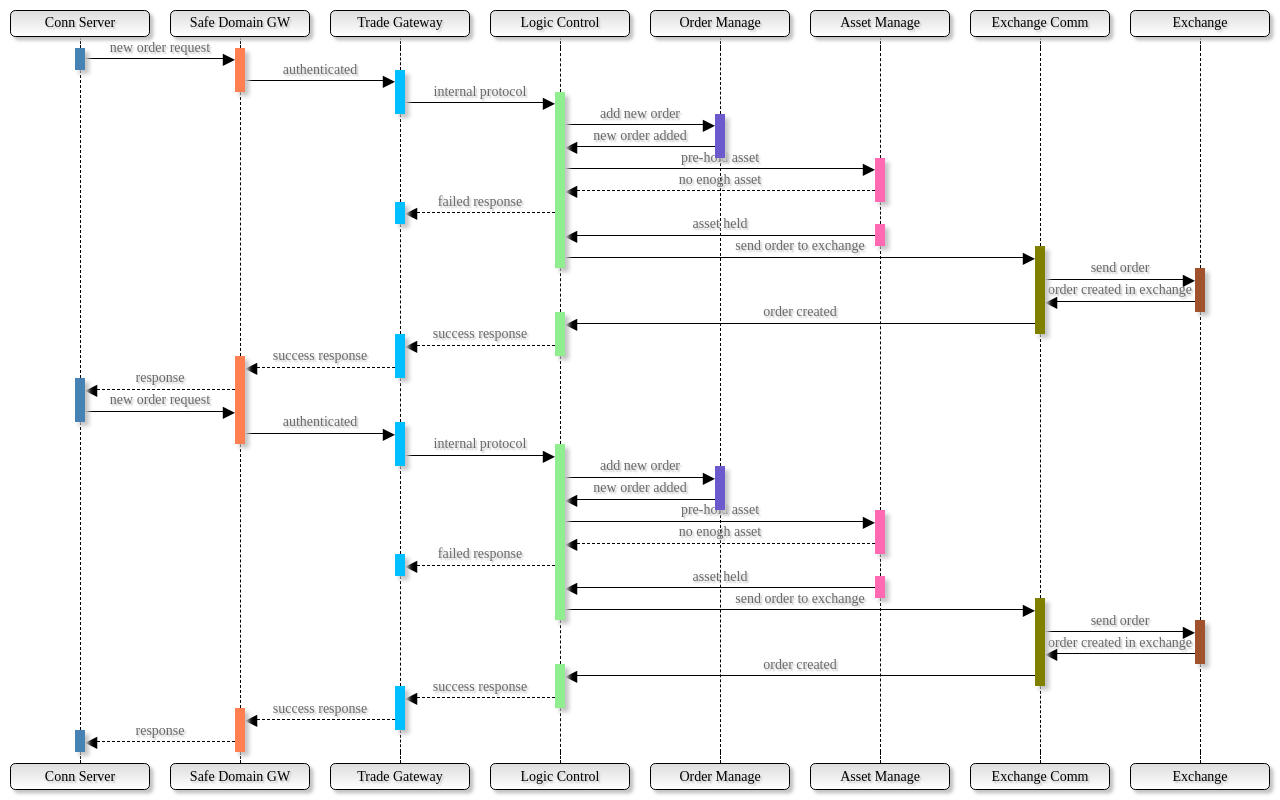
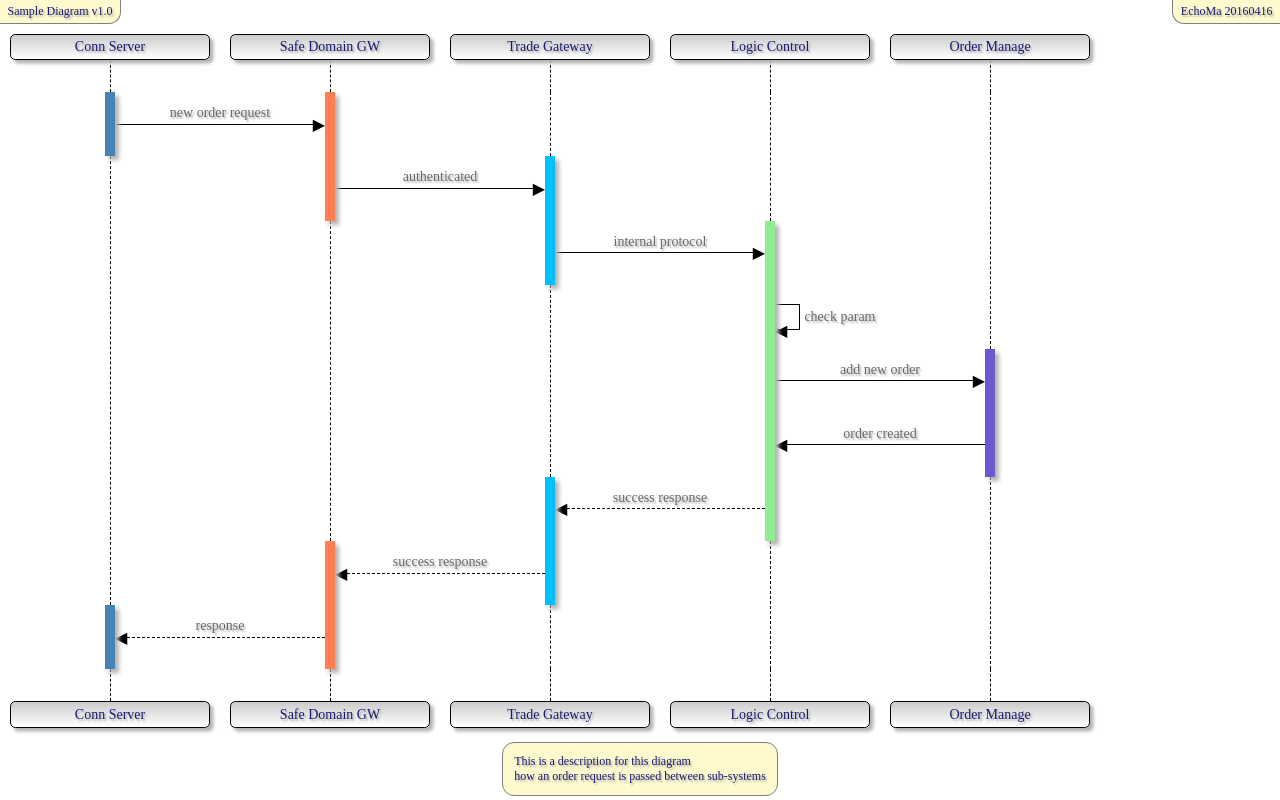
Before and after one commit to echoma/text_sequence_diagram, a website: page example_integeration.html in a window 1280 px wide. Drawn offline with Linux system fonts and the light colour scheme.

Commit message:
full support for UML seq-diagram

```diff
--- a/css/seq_diagram.less
+++ b/css/seq_diagram.less
@@ -4,10 +4,13 @@
 @large_font_size: 14*@px;
 @huge_font_size: 16*@px;
 @box_bordercolor: black;
-@box_backcolor_begin: #DDD;
+@box_bordercolor_light: gray;
+@box_backcolor_begin: #CCC;
 @box_backcolor_end: lighten(@box_backcolor_begin, 50%);
+@box_backcolor_tips: LemonChiffon;
 @box_shadowcolor: darken(@box_backcolor_begin, 10%);
 @subsys_maxwidth: 200*@px;
+@color: midnightblue;
 
 .seqdiagram {
 	margin: 0;
@@ -16,13 +19,37 @@
 		margin: 0;
 		padding: 0;
 	}
+	color: @color;
 	width: 100%;
 	height: 100%;
+	display: flex;
+	flex-direction: column;
+	.seqdiagram_title {
+		display: flex;
+		font-size: @midium_font_size;
+		text-shadow: 2*@px 2*@px 2*@px @box_shadowcolor;
+		.box {
+			padding: 5*@px 10*@px 5*@px 10*@px;
+			border: @px solid @box_bordercolor_light;
+			border-top: 0;
+			background-color: @box_backcolor_tips;
+		}
+		.west {
+			border-left: 0;
+			border-bottom-right-radius: @huge_font_size;
+		}
+		.center {
+			flex: 1;
+		}
+		.east {
+			border-right: 0;
+			border-bottom-left-radius: @huge_font_size;
+		}
+	}
 	.seqdiagram_sysbox {
 		display: flex;
 		position: relative;
-		width: 100%;
-		height: 100%;
+		flex: 1;
 		.subsys {
 			flex: 1;
 			display: flex;
@@ -67,6 +94,21 @@
 			}
 		}
 	}
+	.seqdiagram_bottom {
+		display: flex;
+		font-size: @midium_font_size;
+		text-shadow: 2*@px 2*@px 2*@px @box_shadowcolor;
+		margin: 5*@px;
+		.side {
+			flex: 1;
+		}
+		.center {
+			padding: 15*@px;
+			border: @px solid @box_bordercolor_light;
+			border-radius: @huge_font_size;
+			background-color: @box_backcolor_tips;
+		}
+	}
 	.arrow_line {
 		position: absolute;
 		display: flex;
@@ -87,9 +129,11 @@
 		}
 		.arrow_to_right:before {
 			content: "▶";
+			color: @box_bordercolor;
 		}
 		.arrow_to_left:before {
 			content: "◀";
+			color: @box_bordercolor;
 		}
 		.note {
 			position: absolute;
@@ -101,8 +145,38 @@
 			text-align: center;
 			font-size: @large_font_size;
 			text-shadow: 2*@px 2*@px 2*@px @box_shadowcolor;
-			paddng: 0 5*@px 0 5*@px;
+			paddng: 0 8*@px 0 8*@px;
 			color: dimgray;
 		}
 	}
+	.self_msg_line {
+		position: absolute;
+		display: flex;
+		justify-content: center;
+		align-items: center;
+		height: @small_font_size;
+		z-index: -1;
+		width:200px;
+		.link {
+			width: 1.5*@huge_font_size;
+			height: 1.5*@huge_font_size;
+			border: @px solid @box_bordercolor;
+			border-left: 0;
+		}
+		.arrow:before {
+			content: "◀";
+			color: @box_bordercolor;
+			position: absolute;
+			left: 0;
+			bottom: -1.3*@large_font_size;
+		}
+		.note {
+			flex: 1;
+			text-align: left;
+			font-size: @large_font_size;
+			text-shadow: 2*@px 2*@px 2*@px @box_shadowcolor;
+			color: dimgray;
+			padding-left: 5*@px;
+		}
+	}
 }
--- a/example_integeration.html
+++ b/example_integeration.html
@@ -13,23 +13,20 @@ html,body {width:100%;height:100%;}
 <script type="text/javascript" src="js/seq_diagram.js"></script>
 <script>
 $(document).ready(function(){
-	var text = '  Conn Server -> Safe Domain GW : new order request\n\
+	//var text = 'Sample Diagram @ v1.0 @ 20160416 @ EchoMa\nConn Server --> Safe Domain GW : new order request';
+	var text = 'Sample Diagram @ v1.0 @ 20160416 @ EchoMa\n\
+				   Conn Server -> Safe Domain GW : new order request\n\
 				Safe Domain GW -> Trade Gateway : authenticated\n\
 				 Trade Gateway -> Logic Control : internal protocol\n\
+				 Logic Control : check param\n\
 				 Logic Control -> Order Manage : add new order\n\
-				  Order Manage -> Logic Control: new order added\n\
-				 Logic Control -> Asset Manage : pre-hold asset\n\
-				 Asset Manage --> Logic Control : no enogh asset\n\
-				Logic Control --> Trade Gateway : failed response\n\
-				  Asset Manage -> Logic Control : asset held\n\
-				 Logic Control -> Exchange Comm : send order to exchange\n\
-				 Exchange Comm -> Exchange : send order\n\
-					  Exchange -> Exchange Comm : order created in exchange\n\
-				 Exchange Comm -> Logic Control : order created\n\
+				  Order Manage -> Logic Control : order created\n\
 				Logic Control --> Trade Gateway : success response\n\
 				Trade Gateway --> Safe Domain GW : success response\n\
-			   Safe Domain GW --> Conn Server : response\n';
-	text += text;
+			   Safe Domain GW --> Conn Server : response\n\
+			   [This is a description for this diagram]\n\
+			   [ how an order request is passed between sub-systems ]';
+	//text += text;
 	var sd = new SequenceDiagram($(document.body));
 	sd.draw(text);
 });
--- a/js/seq_diagram.js
+++ b/js/seq_diagram.js
@@ -2,13 +2,20 @@ function SequenceDiagram(jq_con_dom)
 {
 	var t = this;
 	t.subsys_list = [];
+	t.line_top = null;
 	t.line_list = [];
+	t.line_bottom = null;
 	t.jq_con_dom = jq_con_dom;
 	t.jq_dom = $('<div class="seqdiagram"></div>');
+	t.jq_dom_title = $('<div class="seqdiagram_title"><div class="box west"></div><div class="center"></div><div class="box east"></div></div>');
 	t.jq_dom_sysbox = $('<div class="seqdiagram_sysbox"></div>');
-	t.jq_dom.append(t.jq_dom_sysbox);
+	t.jq_dom_bottom = $('<div class="seqdiagram_bottom"><div class="side"></div><div class="center"></div><div class="side"></div></div>');
 	t.jq_con_dom.append(t.jq_dom);
 	t.dock_color_list = ['SteelBlue','coral','DeepSkyBlue','lightgreen','SlateBlue','HotPink','Olive','Sienna','Tan'];
+	t.regex_msg = /^(.+?)(\-{1,2}\>)([^:]*)(:(.*))+$/;
+	t.regex_self_msg = /^([^\#>]+?)(:(.*))+$/;
+	t.regex_title = /^([^@]+)?@([^@]*)?@([^@]*)?@([^@]+)$/;
+	t.regex_bottom_description = /^\s*?\[([^\]]*)\]\s*$/;
 	t.px2em=function(n) { return n*0.0625; };
 	t.interval=setInterval(function(){ t.recal_line(); },1000);
 	t.ensure_subsys=function(name)
@@ -22,7 +29,7 @@ function SequenceDiagram(jq_con_dom)
 		}
 		var idx  = t.subsys_list.length;
 		t.subsys_list.push({'idx':idx,'name':name,'linedot':[]});
-		console.debug('add subsys '+name+' idx '+idx);
+		//console.debug('add subsys '+name+' idx '+idx);
 		return idx;
 	};
 	t.gen_line_seg=function(sys)
@@ -74,23 +81,51 @@ function SequenceDiagram(jq_con_dom)
 	};
 	t.draw=function(o)
 	{
-		//save line list
+		//save data
+		var data = o;
 		if (typeof(o)=='string')
-			t.line_list = t.parse(o);
-		else
-			t.line_list = o;
+		{
+			data = t.parse(o);
+		}
+		//console.log(data);
+		t.subsys_list = [];
+		t.line_top = data['top'];
+		t.line_bottom = data['bottom'];
+		t.line_list = data['line_list'];
 		//clear dom before draw
+		t.jq_dom.children().remove();
 		t.jq_dom_sysbox.children().remove();
-		t.jq_dom.children('.arrow_line').remove();
+		//t.jq_dom.children('.arrow_line').remove();
+		//t.jq_dom.children('.self_msg').remove();
+		//------------draw title
+		if (null!=t.line_top)
+		{
+			//console.log("draw top");
+			t.jq_dom.append(t.jq_dom_title);
+			t.jq_dom_title.find('.west').text(t.line_top['title'] + ' ' + t.line_top['ver']);
+			t.jq_dom_title.find('.east').text(t.line_top['author'] + ' ' + t.line_top['date']);
+		}
+		//------------draw subsys box
+		t.jq_dom.append(t.jq_dom_sysbox);
 		//cal subsys list
 		for (var i=0; i<t.line_list.length; ++i)
 		{
-			var f_idx = t.ensure_subsys( t.line_list[i]['from'] );
+			var line = t.line_list[i];
+			if (line['type']=='msg')
+			{
+				var f_idx = t.ensure_subsys( line['from'] );
 				t.subsys_list[f_idx]['linedot'].push(i);
-			t.line_list[i]['from_sys_idx'] = f_idx;
-			var t_idx = t.ensure_subsys( t.line_list[i]['to'] );
+				line['from_sys_idx'] = f_idx;
+				var t_idx = t.ensure_subsys( line['to'] );
 				t.subsys_list[t_idx]['linedot'].push(i);
-			t.line_list[i]['to_sys_idx'] = t_idx;
+				line['to_sys_idx'] = t_idx;
+			}
+			else if (line['type']=='self_msg')
+			{
+				var idx = t.ensure_subsys( line['name'] );
+				t.subsys_list[idx]['linedot'].push(i);
+				line['sys_idx'] = idx;
+			}
 		}
 		//generate line seg according to the linedot list
 		for (var i=0; i<t.subsys_list.length; ++i)
@@ -127,10 +162,12 @@ function SequenceDiagram(jq_con_dom)
 		for (var i=0; i<t.line_list.length; ++i)
 		{
 			var line = t.line_list[i];
+			var dom_line = null;
+			if (line['type']=='msg')
+			{
 				var lfi = line['from_sys_idx'];
 				var lti = line['to_sys_idx'];
 				var line_class = parseInt(line['is_dash'])?'dashline':'line';
-			var dom_line = null;
 				if (lfi<lti)
 				{
 					dom_line = $('<div class="arrow_line">\
@@ -147,12 +184,37 @@ function SequenceDiagram(jq_con_dom)
 						<div class="note"></div>\
 					</div>');
 				}
+			}
+			else if (line['type']=='self_msg')
+			{
+				var li = line['sys_idx'];
+				dom_line = $('<div class="self_msg_line">\
+					<div class="link"></div>\
+					<div class="arrow"></div>\
+					<div class="note"></div>\
+				</div>');
+			}
 			dom_line.attr('name','line'+i);
 			dom_line.find('.note').text(line['note']);
 			t.jq_dom.append(dom_line);
 		}
 		$(window).resize( function(){ t.recal_line(); } );
 		setTimeout(function(){t.recal_line();},1);
+		//------------draw bottom
+		if (null!=t.line_bottom)
+		{
+			//console.log("draw bottom");
+			t.jq_dom.append(t.jq_dom_bottom);
+			var tmp = $('<div></div>');
+			var html = '';
+			for (var i=0; i<t.line_bottom.length; ++i)
+			{
+				if (i!=0)
+					html += '<br/>';
+				html += tmp.text(t.line_bottom[i]['text']).html();
+			}
+			t.jq_dom_bottom.find('.center').html(html);
+		}
 	};
 	t.recal_line=function()
 	{
@@ -161,6 +223,8 @@ function SequenceDiagram(jq_con_dom)
 		{
 			var line = t.line_list[i];
 			var dom_line = t.jq_dom.children('[name=line'+i+']');
+			if (line['type']=='msg')
+			{
 				var dom_from_subsys = t.jq_dom_sysbox.children('[name=subsys'+line['from_sys_idx']+']');
 				var dom_to_subsys = t.jq_dom_sysbox.children('[name=subsys'+line['to_sys_idx']+']');
 				var dom_left = null, dom_right = null;
@@ -187,39 +251,106 @@ function SequenceDiagram(jq_con_dom)
 				//console.log(bodybox_top+'+('+(i+1)+'*'+avg_seg_height+')');
 				dom_line.css('top',bodybox_top+(i+1)*avg_seg_height-5);
 			}
+			else if (line['type']=='self_msg')
+			{
+				var dom_subsys = t.jq_dom_sysbox.children('[name=subsys'+line['sys_idx']+']');
+				var left_x = dom_subsys.offset().left + dom_subsys.width()/2 + dock_width/2;
+				dom_line.css('left', left_x).css('width', dom_subsys.width());
+				//calculate top
+				var vseg_cnt = t.line_list.length+1;
+				var dom_bodybox = dom_subsys.children('.bodybox');
+				var avg_seg_height = dom_bodybox.height()/vseg_cnt;
+				var bodybox_top = dom_bodybox.offset().top;
+				dom_line.css('top',bodybox_top+(i+1)*avg_seg_height-5);
+			}
+		}
 	};
-	t.parse=function(t)
+	t.parse=function(txt)
 	{
-		var re = /^(.*?)(\-{1,2}\>)([^:]*):?(.*)$/;
-		var lines = t.split("\n");
-		var line_list = [];
+		var lines = txt.split("\n");
+		var data = {'top':null, 'line_list':[], 'bottom':null};
 		for (var i=0; i<lines.length; ++i)
 		{
-			var mats = lines[i].match(re);
-			if (null==mats)
+			var obj = t.parse_as_msg(lines[i]);
+			if (null!=obj)
+			{
+				data['line_list'].push(obj);
 				continue;
+			}
+			obj = t.parse_as_self_msg(lines[i]);
+			if (null!=obj)
+			{
+				data['line_list'].push(obj);
+				continue;
+			}
+			obj = t.parse_as_title(lines[i]);
+			if (null!=obj)
+			{
+				data['top'] = obj;
+				continue;
+			}
+			obj = t.parse_as_bottom_description(lines[i]);
+			if (null!=obj)
+			{
+				if (null==data['bottom'])
+					data['bottom'] = [];
+				data['bottom'].push(obj);
+				continue;
+			}
+		}
+		return data;
+	};
+	t.parse_as_msg=function(line)
+	{
+		var mats = line.match(t.regex_msg);
+		if (null!=mats)
+		{
 			var name_begin = mats[1].trim();
 			var op_str = mats[2].trim();
 			var name_end = mats[3].trim();
-			var note = mats[4].trim();
-			var obj = {'from':name_begin, 'to':name_end};
+			var note = mats[5].trim();
+			var obj = {'type':'msg', 'from':name_begin, 'to':name_end, 'note':note};
 			if (op_str=='->')
 			{
-				obj['type'] = 'line';
-				obj['note'] = note;
+				obj['is_dash'] = 0;
 			}
 			else if (op_str=='-->')
 			{
-				obj['type'] = 'line';
 				obj['is_dash'] = 1;
-				obj['note'] = note;
 			}
 			else
 			{
-				continue;
+				return null;
 			}
-			line_list.push(obj);
+			return obj;
 		}
-		return line_list;
+		return null;
+	};
+	t.parse_as_self_msg=function(line)
+	{
+		var mats = line.match(t.regex_self_msg);
+		if (null!=mats)
+		{
+			return {'type':'self_msg', 'name':mats[1].trim(), 'note':mats[3].trim()};
+		}
+		return null;
+	};
+	t.parse_as_title=function(line)
+	{
+		var mats = line.match(t.regex_title);
+		if (null!=mats)
+		{
+			return {'type':'title', 'title':mats[1].trim(), 'ver':mats[2].trim(), 'date':mats[3].trim(), 'author':mats[4].trim()};
+		}
+		return null;
+	};
+	t.parse_as_bottom_description=function(line)
+	{
+		var mats = line.match(t.regex_bottom_description);
+		if (null!=mats)
+		{
+			return {'type':'bottom_description', 'text':mats[1].trim()};
+		}
+		return null;
 	};
 }
--- a/package.json
+++ b/package.json
@@ -1,9 +1,9 @@
 {
 	"name": "Text Sequence Diagram",
-	"main": "index.html",
+	"main": "ui_index.html",
 		"window": {
-		"width": 450,
-		"height": 300,
+		"width": 400,
+		"height": 350,
 		"min_width": 100,
 		"min_height": 100,
 		"plugin": false
```
Also changed, not shown: ui_index.html (renamed from index.html, +14 -9 lines), README.md, ui_render.html (renamed from render.html). Lines whose indentation alone changed are shown as unchanged.
